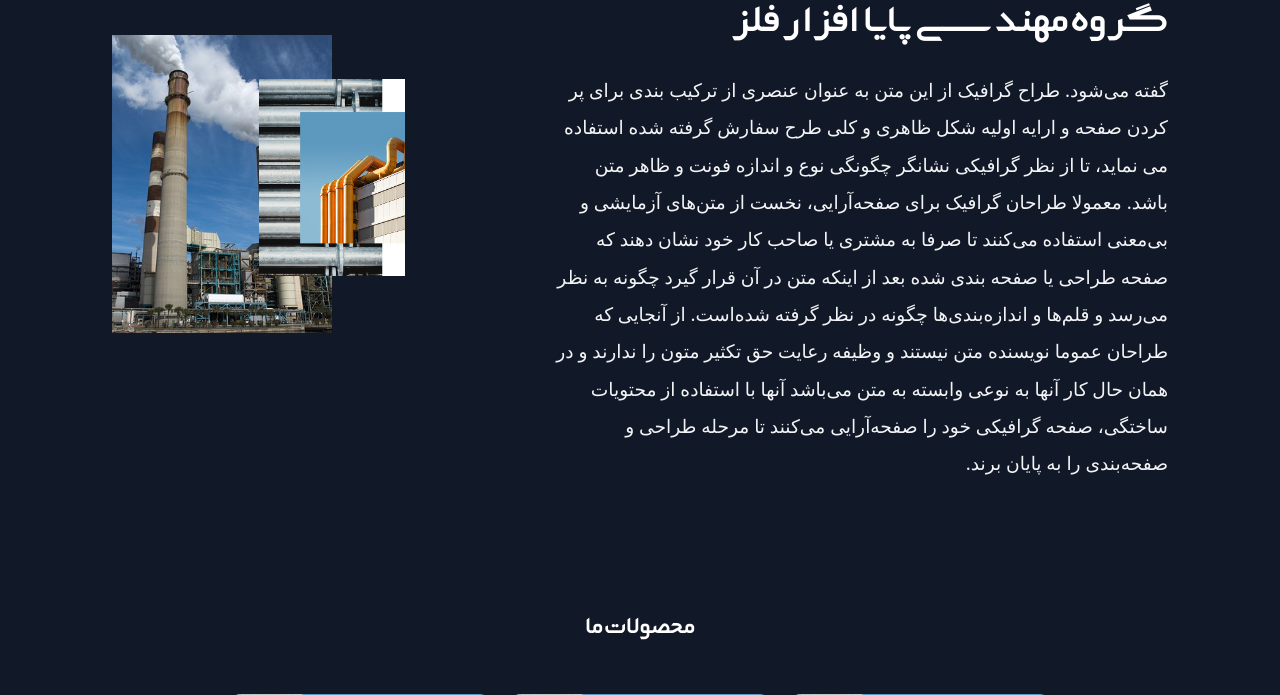
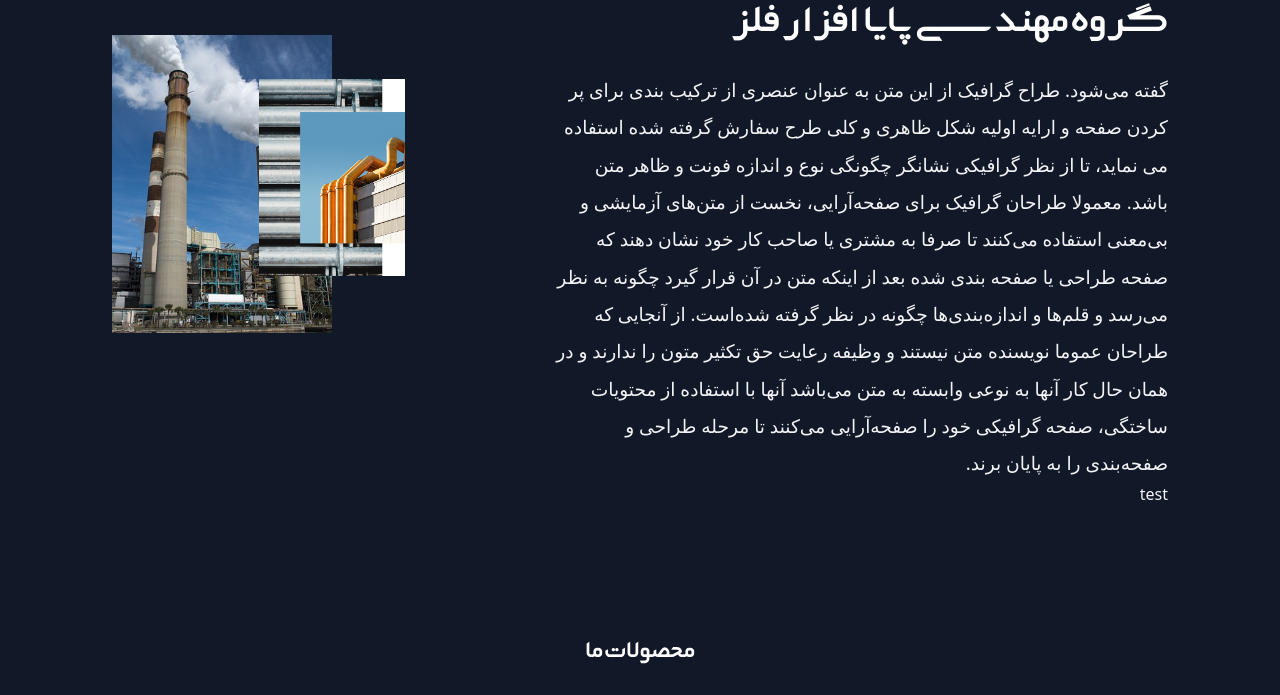
Before and after one commit to Nima-Hmz/WebProductPortal, a Django app: page / in a window 1280 px wide. Shown: the part 377-1072 px from the top of the page. Run offline with Django 5.2, Linux system fonts and the light colour scheme; data comes from the database, SQL or seed files in the repository; style sheets or scripts are compiled from the project's sources; some libraries are stand-ins or nearby versions.

Commit message:
Update index.html

```diff
--- a/home/templates/home/index.html
+++ b/home/templates/home/index.html
@@ -27,7 +27,7 @@
                 <h1 class="text-5xl font-extrabold font-yekanTittr text-white text-center md:text-right">{{ index_title }}
                 </h1>
                 <p class="font-yekanMatn text-justify text-white pt-6 leading-9">
-                    {{ index_description|safe }}
+                    {{ index_description|safe }} test
                 </p>
             </div>
             <div class="w-full md:w-5/12 ">
```
